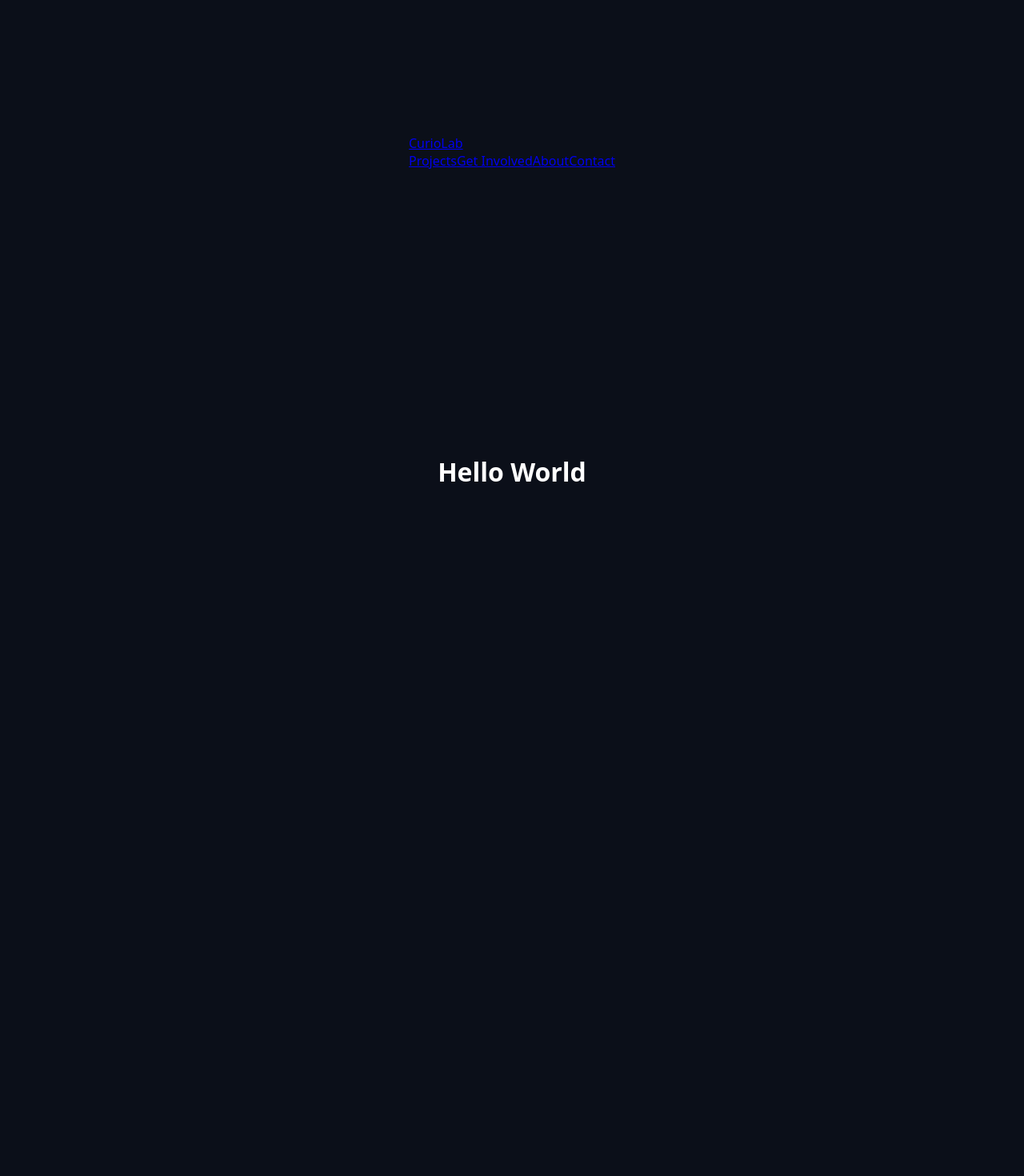
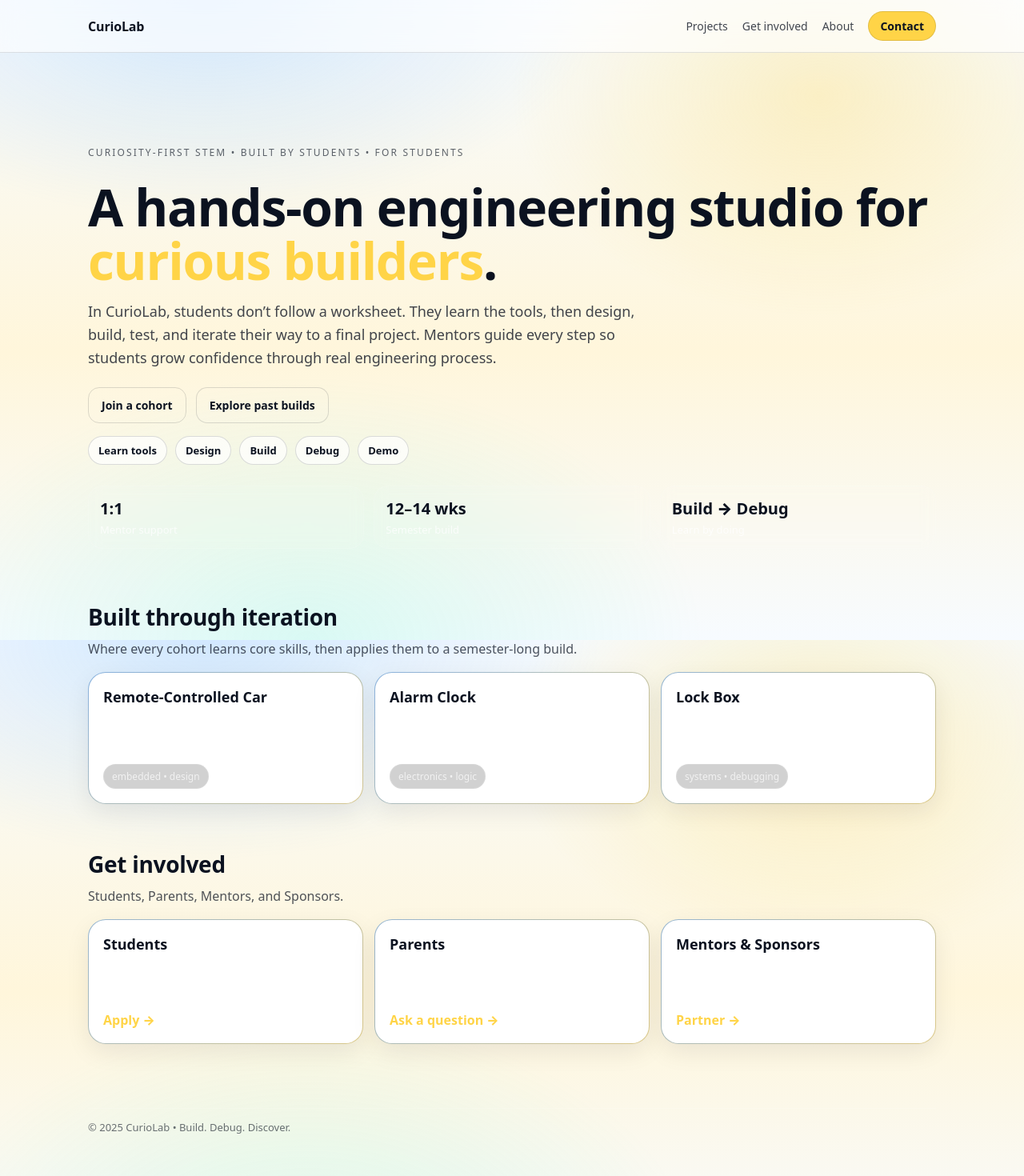
Before and after one commit to anaizma/curiolab-v2, a Next.js app: page / in a window 1280 px wide. Shown: the top 1470 px of the page at 80% size. Before the commit the page ends 800 px from the top, so only its background shows below. Built offline with nearby package versions, Linux system fonts and the light colour scheme.

Commit message:
CHORE: Redo of basic site

```diff
--- a/src/app/globals.css
+++ b/src/app/globals.css
@@ -1,12 +1,209 @@
-html, body {
-  height: 100%;
-  margin: 0;
-}
+html, body { height: 100%; margin: 0; }
+* { box-sizing: border-box; }
 
 body {
   font-family: system-ui, -apple-system, Segoe UI, Roboto, Arial, sans-serif;
+  background:
+    radial-gradient(900px 500px at 20% 0%, rgba(77,163,255,.22), transparent 55%),
+    radial-gradient(700px 500px at 80% 15%, rgba(255,212,71,.28), transparent 55%),
+    radial-gradient(900px 600px at 30% 100%, rgba(83,240,197,.18), transparent 55%),
+    linear-gradient(180deg, #f7fbff 0%, #fff6db 55%, #f7fbff 100%);
+  color: #0b1220;
+}
+
+a { color: inherit; text-decoration: none; }
+a:hover { text-decoration: none; }
+
+.wrap { max-width: 1100px; margin: 0 auto; padding: 64px 20px 40px; }
+
+.hero { padding: 40px 0 10px; }
+.kicker {
+  display: inline-block;
+  font-size: 12px;
+  letter-spacing: .18em;
+  text-transform: uppercase;
+  color: rgba(11, 18, 32, .65);
+}
+
+.title {
+  margin: 14px 0 0;
+  font-size: clamp(40px, 5vw, 64px);
+  line-height: 1.05;
+  font-weight: 800;
+  letter-spacing: -0.02em;
+}
+
+.accent { color: #ffd447; }
+
+.subtitle {
+  margin-top: 16px;
+  max-width: 720px;
+  font-size: 18px;
+  line-height: 1.6;
+  color: rgba(11, 18, 32, .78);
+}
+
+.ctaRow { margin-top: 22px; display: flex; gap: 12px; flex-wrap: wrap; }
+
+.btn {
+  display: inline-flex;
+  align-items: center;
+  justify-content: center;
+  padding: 12px 16px;
+  border-radius: 14px;
+  font-weight: 800;
+  font-size: 14px;
+  border: 1px solid rgba(11, 18, 32, .14);
+}
+
+.btn.ghost {
+  background: rgba(255,255,255,.7);
+  color: #0b1220;
+}
+
+.btn.ghost { background: rgba(255,255,255,.06); }
+
+.stats {
+  margin-top: 26px;
   display: grid;
-  place-items: center;
-  background: #0b0f19;
-  color: white;
+  grid-template-columns: repeat(3, minmax(0, 1fr));
+  gap: 12px;
 }
+
+.stat {
+  border: 1px solid rgba(255,255,255,.12);
+  background: rgba(255,255,255,.05);
+  border-radius: 18px;
+  padding: 14px 14px;
+  backdrop-filter: blur(8px);
+}
+
+.statNum { font-weight: 900; font-size: 20px; }
+.statLabel { margin-top: 4px; font-size: 13px; color: rgba(255,255,255,.72); }
+
+.section { margin-top: 56px; }
+.sectionHead h2 {
+  margin: 0;
+  font-size: 28px;
+  letter-spacing: -0.01em;
+}
+.sectionHead p {
+  margin: 10px 0 0;
+  color: rgba(11, 18, 32, .72);
+  max-width: 720px;
+}
+
+.grid { margin-top: 18px; display: grid; grid-template-columns: repeat(3, minmax(0, 1fr)); gap: 14px; }
+
+.card {
+  border: 1px solid rgba(11, 18, 32, .14);
+  background:
+    linear-gradient(#ffffff, #ffffff) padding-box,
+    linear-gradient(135deg, rgba(77,163,255,.45), rgba(255,212,71,.45)) border-box;
+  border-radius: 22px;
+  padding: 18px;
+  box-shadow: 0 10px 30px rgba(11, 18, 32, .08);
+  transition: transform .15s ease, box-shadow .15s ease;
+}
+
+.card:hover {
+  transform: translateY(-2px);
+  box-shadow: 0 14px 40px rgba(11, 18, 32, .12);
+}
+
+.card h3 { margin: 0; font-size: 18px; font-weight: 800; }
+.card p { margin: 10px 0 0; color: rgba(255,255,255,.74); line-height: 1.5; }
+
+.tag {
+  display: inline-block;
+  margin-top: 14px;
+  font-size: 12px;
+  color: rgba(255,255,255,.7);
+  border: 1px solid rgba(255,255,255,.12);
+  background: rgba(0,0,0,.18);
+  padding: 6px 10px;
+  border-radius: 999px;
+}
+
+.miniLink { display: inline-block; margin-top: 14px; font-weight: 800; color: #ffd447; }
+
+.footer { margin-top: 70px; padding: 10px 0 30px; }
+.footerLine { height: 1px; background: rgba(255,255,255,.12); }
+.footerText { margin-top: 14px; color: rgba(11, 18, 32, .60); font-size: 13px; }
+
+@media (max-width: 900px) {
+  .grid { grid-template-columns: 1fr; }
+  .stats { grid-template-columns: 1fr; }
+  .wrap { padding-top: 40px; }
+}
+
+/* ===== Navbar ===== */
+
+.nav {
+  position: sticky;
+  top: 0;
+  z-index: 20;
+  background: rgba(255, 255, 255, 0.65);
+  backdrop-filter: blur(14px);
+  border-bottom: 1px solid rgba(11, 18, 32, .12);
+}
+
+.navInner {
+  max-width: 1100px;
+  margin: 0 auto;
+  padding: 14px 20px;
+  display: flex;
+  align-items: center;
+  justify-content: space-between;
+}
+
+.brand {
+  font-weight: 900;
+  letter-spacing: -0.01em;
+}
+
+.navLinks {
+  display: flex;
+  align-items: center;
+  gap: 18px;
+  font-size: 14px;
+}
+
+.navLinks a {
+  color: rgba(11,18,32,.78);
+  text-decoration: none;
+}
+
+.navLinks a:hover {
+  color: #0b1220;
+}
+
+.navCta {
+  padding: 8px 14px;
+  border-radius: 999px;
+  background: #ffd447;     /* yellow */
+  color: #0b1220 !important;
+  font-weight: 900;
+  border: 1px solid rgba(11,18,32,.12);
+}
+
+/* Mobile */
+@media (max-width: 700px) {
+  .navLinks { gap: 12px; font-size: 13px; }
+}
+
+.process {
+  margin-top: 16px;
+  display: flex;
+  gap: 10px;
+  flex-wrap: wrap;
+}
+
+.chip {
+  padding: 8px 12px;
+  border-radius: 999px;
+  background: rgba(255,255,255,.7);
+  border: 1px solid rgba(11,18,32,.14);
+  font-weight: 800;
+  font-size: 13px;
+}
--- a/src/app/page.tsx
+++ b/src/app/page.tsx
@@ -1,3 +1,107 @@
 export default function Home() {
-  return <h1>Hello World</h1>;
+  return (
+    <main className="wrap">
+      <section className="hero">
+        <p className="kicker">Curiosity-first STEM • built by students • for students</p>
+
+        <h1 className="title">
+          A hands-on engineering studio for{" "}
+          <span className="accent">curious builders</span>.
+        </h1>
+
+        <p className="subtitle">
+          In CurioLab, students don’t follow a worksheet. They learn the tools, then design, build,
+          test, and iterate their way to a final project. Mentors guide every step so students grow
+          confidence through real engineering process.
+        </p>
+
+        <div className="ctaRow">
+          <a className="btn primary" href="#get-involved">Join a cohort</a>
+          <a className="btn ghost" href="#projects">Explore past builds</a>
+        </div>
+
+
+
+        <div className="process">
+          {["Learn tools", "Design", "Build", "Debug", "Demo"].map((s) => (
+            <div key={s} className="chip">{s}</div>
+          ))}
+        </div>
+
+        <div className="stats">
+          <div className="stat">
+            <div className="statNum">1:1</div>
+            <div className="statLabel">Mentor support</div>
+          </div>
+          <div className="stat">
+            <div className="statNum">12–14 wks</div>
+            <div className="statLabel">Semester build</div>
+          </div>
+          <div className="stat">
+            <div className="statNum">Build → Debug</div>
+            <div className="statLabel">Learn by doing</div>
+          </div>
+        </div>
+      </section>
+
+      <section id="projects" className="section">
+        <div className="sectionHead">
+          <h2>Built through iteration</h2>
+          <p>Where every cohort learns core skills, then applies them to a semester-long build.</p>
+        </div>
+
+        <div className="grid">
+          <article className="card">
+            <h3>Remote-Controlled Car</h3>
+            <p>Mechanics + electronics + iteration. Build it, drive it, improve it.</p>
+            <span className="tag">embedded • design</span>
+          </article>
+
+          <article className="card">
+            <h3>Alarm Clock</h3>
+            <p>Inputs, outputs, timing, and making something reliable.</p>
+            <span className="tag">electronics • logic</span>
+          </article>
+
+          <article className="card">
+            <h3>Lock Box</h3>
+            <p>Mechanism + code + debugging until it works every time.</p>
+            <span className="tag">systems • debugging</span>
+          </article>
+        </div>
+      </section>
+
+      <section id="get-involved" className="section">
+        <div className="sectionHead">
+          <h2>Get involved</h2>
+          <p>Students, Parents, Mentors, and Sponsors.</p>
+        </div>
+
+        <div className="grid">
+          <article className="card">
+            <h3>Students</h3>
+            <p>Join a cohort, learn skills weekly, and ship a final build.</p>
+            <a className="miniLink" href="/contact">Apply →</a>
+          </article>
+
+          <article className="card">
+            <h3>Parents</h3>
+            <p>Structured, supportive, and designed to build confidence.</p>
+            <a className="miniLink" href="/contact">Ask a question →</a>
+          </article>
+
+          <article className="card">
+            <h3>Mentors & Sponsors</h3>
+            <p>Help students build. Fund kits and access for underrepresented learners.</p>
+            <a className="miniLink" href="/contact">Partner →</a>
+          </article>
+        </div>
+      </section>
+
+      <footer className="footer">
+        <div className="footerLine" />
+        <p className="footerText">© {new Date().getFullYear()} CurioLab • Build. Debug. Discover.</p>
+      </footer>
+    </main>
+  );
 }
--- a/src/components/Navbar.tsx
+++ b/src/components/Navbar.tsx
@@ -1,21 +1,18 @@
 "use client";
-
-import Link from "next/link";
 
 export default function Navbar() {
   return (
-    <div className="sticky top-0 z-50 border-b border-white/10 bg-black/20 backdrop-blur">
-      <div className="containerX flex h-16 items-center justify-between">
-        <Link href="/" className="font-extrabold">
-          CurioLab
-        </Link>
-        <div className="flex gap-4 text-sm">
-          <Link href="#">Projects</Link>
-          <Link href="#">Get Involved</Link>
-          <Link href="#">About</Link>
-          <Link href="#" className="btnPrimary">Contact</Link>
-        </div>
+    <header className="nav">
+      <div className="navInner">
+        <div className="brand">CurioLab</div>
+
+        <nav className="navLinks">
+          <a href="#projects">Projects</a>
+          <a href="#get-involved">Get involved</a>
+          <a href="#about">About</a>
+          <a href="/contact" className="navCta">Contact</a>
+        </nav>
       </div>
-    </div>
+    </header>
   );
 }
```
